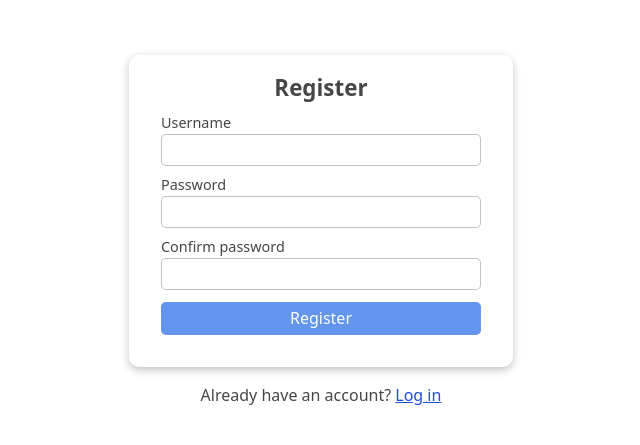
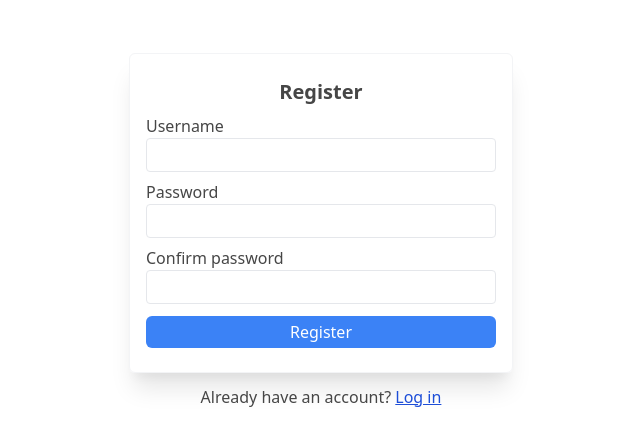
Before and after one commit to christocarr/firebase-next-auth, a Next.js app: page / in a window 1280 px wide. Shown: the part 169-614 px from the top of the page, without its empty margins (319-959 px from the left). Built offline with nearby package versions, Linux system fonts and the light colour scheme; no server answers.

Commit message:
wip: refactor login and register

```diff
--- /dev/null
+++ b/components/Form.js
@@ -0,0 +1,12 @@
+function Form({ children, onSubmit }) {
+  return (
+    <form
+      className="flex flex-col w-full rounded-md py-6 px-4 mb-3 border-gray-100 border shadow-xl"
+      onSubmit={onSubmit}
+    >
+      {children}
+    </form>
+  );
+}
+
+export default Form;
--- /dev/null
+++ b/components/FormButton.js
@@ -0,0 +1,13 @@
+function FormButton({ children, type, disabled }) {
+  return (
+    <button
+      className="w-full text-white bg-blue-500 rounded-md py-1 px-2 cursor-pointer hover:bg-blue-400"
+      disabled={disabled}
+      type={type}
+    >
+      {children}
+    </button>
+  );
+}
+
+export default FormButton;
--- /dev/null
+++ b/components/Input.js
@@ -0,0 +1,13 @@
+import React from 'react';
+
+const Input = React.forwardRef((props, ref) => {
+  return (
+    <input
+      className="border border-gray-200 rounded mb-2 py-1 px-2"
+      {...props}
+      ref={ref}
+    />
+  );
+});
+
+export default Input;
--- /dev/null
+++ b/components/Label.js
@@ -0,0 +1,9 @@
+function Label({ htmlFor, children }) {
+  return (
+    <label className="text-base" htmlFor={htmlFor}>
+      {children}
+    </label>
+  );
+}
+
+export default Label;
--- /dev/null
+++ b/components/SignOut.js
@@ -0,0 +1,39 @@
+import { useState } from 'react';
+import { useRouter } from 'next/router';
+import Link from 'next/link';
+import { useAuth } from '../context/authContext';
+
+function SignOut() {
+  const [error, setError] = useState('');
+
+  const router = useRouter();
+
+  const { currentUser, signOutUser } = useAuth();
+
+  async function handleSignOut() {
+    try {
+      setError('');
+      await signOutUser();
+      router.push('/login');
+    } catch {
+      setError('Can not sign you out.');
+    }
+  }
+  return (
+    <>
+      <h2 className="mb-2 text-center">User Profile</h2>
+      <p>Email: </p>
+      {error ? (
+        <div className="bg-red-200 p-1 mb-2">
+          <p className="text-center text-red-600 mb-1 font-semibold">{error}</p>
+        </div>
+      ) : null}
+      <Link href="/update-profile" passHref>
+        <button>Update profile</button>
+      </Link>
+      <button onClick={handleSignOut}>Sign out</button>
+    </>
+  );
+}
+
+export default SignOut;
--- a/components/login.js
+++ b/components/login.js
@@ -1,6 +1,10 @@
 import { useState, useRef } from 'react';
 import { useRouter } from 'next/router';
 import { useAuth } from '../context/authContext';
+import Form from '../components/Form';
+import Label from '../components/Label';
+import Input from '../components/Input';
+import FormButton from '../components/FormButton';
 
 function Login() {
   const [error, setError] = useState('');
@@ -26,12 +30,12 @@ function Login() {
   }
   return (
     <>
-      <form onSubmit={handleSubmit}>
-        <h2 className="mb-2 text-center">Log in</h2>
-        <label htmlFor="username">Username</label>
-        <input id="usernmame" type="text" required ref={emailRef} />
-        <label htmlFor="password">Password</label>
-        <input id="password" type="password" required ref={passwordRef} />
+      <Form onSubmit={handleSubmit}>
+        <h2 className="text-xl font-semibold mb-2 text-center">Log in</h2>
+        <Label htmlFor="username">Username</Label>
+        <Input id="usernmame" type="text" required ref={emailRef} />
+        <Label htmlFor="password">Password</Label>
+        <Input id="password" type="password" required ref={passwordRef} />
         {error ? (
           <div className="bg-red-200 p-1 mb-2">
             <p className="text-center text-red-600 mb-1 font-semibold">
@@ -39,10 +43,10 @@ function Login() {
             </p>
           </div>
         ) : null}
-        <button disabled={loading} type="submit">
+        <FormButton disabled={loading} type="submit">
           Log in
-        </button>
-      </form>
+        </FormButton>
+      </Form>
       <p>
         Don't have an account?{' '}
         <span
--- a/components/register.js
+++ b/components/register.js
@@ -1,6 +1,10 @@
 import { useRef, useState } from 'react';
 import { useRouter } from 'next/router';
 import { useAuth } from '../context/authContext';
+import FormButton from './FormButton';
+import Form from '../components/Form';
+import Input from '../components/Input';
+import Label from '../components/Label';
 
 function Register() {
   const [error, setError] = useState('');
@@ -37,14 +41,14 @@ function Register() {
 
   return (
     <>
-      <form onSubmit={handleSubmit}>
-        <h2 className="mb-2 text-center">Register</h2>
-        <label htmlFor="username">Username</label>
-        <input id="usernmame" type="email" required ref={emailRef} />
-        <label htmlFor="password">Password</label>
-        <input id="password" type="password" required ref={passwordRef} />
-        <label htmlFor="confirmPassword">Confirm password</label>
-        <input
+      <Form onSubmit={handleSubmit}>
+        <h2 className="text-xl font-semibold mb-2 text-center">Register</h2>
+        <Label htmlFor="username">Username</Label>
+        <Input id="usernmame" type="email" required ref={emailRef} />
+        <Label htmlFor="password">Password</Label>
+        <Input id="password" type="password" required ref={passwordRef} />
+        <Label htmlFor="confirmPassword">Confirm password</Label>
+        <Input
           id="confirmPassword"
           type="password"
           required
@@ -57,10 +61,10 @@ function Register() {
             </p>
           </div>
         ) : null}
-        <button disabled={loading} type="submit">
+        <FormButton disabled={loading} type="submit">
           Register
-        </button>
-      </form>
+        </FormButton>
+      </Form>
       <p>
         Already have an account?{' '}
         <span
```
